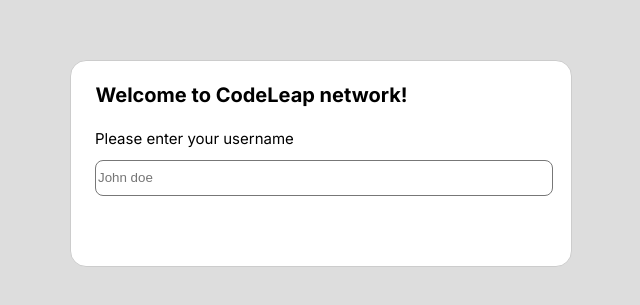
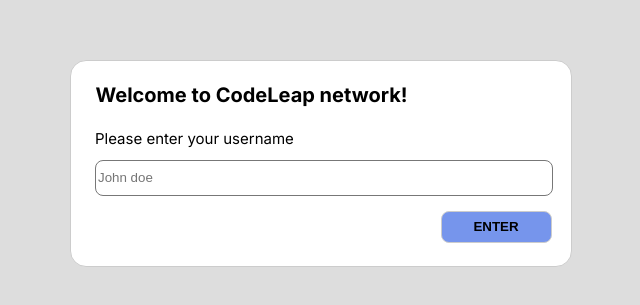
Before and after one commit to AAlan12/CodeLeap-Network, a React (Vite) app: page / in a window 1280 px wide. Shown: the part 237-542 px from the top of the page, without its empty margins (319-959 px from the left). Built offline with nearby package versions, Linux system fonts and the light colour scheme.

Commit message:
Criação do Buttons objects

```diff
--- /dev/null
+++ b/src/assets/objects/Buttons/index.jsx
@@ -0,0 +1,11 @@
+import styles from './styles.module.css';
+
+function Buttons({ text }) {
+  return (
+        <button className={styles.btn}>
+            {text}
+        </button>
+  );
+}
+
+export default Buttons;
--- /dev/null
+++ b/src/assets/objects/Buttons/styles.module.css
@@ -0,0 +1,7 @@
+.btn {
+    width: 111px;
+    height: 32px;
+    border: 1px solid var(--color-fifth);
+    border-radius: 8px;
+    font-weight: 700;
+}
--- a/src/components/Input/index.jsx
+++ b/src/components/Input/index.jsx
@@ -1,4 +1,5 @@
 import styles from './styles.module.css'
+import Buttons from '../../assets/objects/Buttons';
 
 function Input({title, type, placeholder}) {
     return (
@@ -7,6 +8,7 @@
                 {title}
             </h2>
             <input type={type} placeholder={placeholder}/>
+            <Buttons text="ENTER"/>
         </div>
     );
 }
--- a/src/components/Input/styles.module.css
+++ b/src/components/Input/styles.module.css
@@ -13,9 +13,18 @@
     align-items: start;
     display: flex;
     background: var(--color-zero);
-    color: var(--color-fifth);
+    color: var(--color-dark);
     border: 1px solid var(--color-sixth);
     border-radius: 8px;
     width: 452px;
     height: 32px;
 }
+
+.input_container button {
+    background-color: var(--color-second);
+    margin-top: 15px;
+    margin-left: 350px;
+}
+.input_container button:active {
+    background-color: var(--color-second-dark);
+}
--- a/src/styles/setting/colors.css
+++ b/src/styles/setting/colors.css
@@ -4,6 +4,7 @@
 
     --color-first: #999999;
     --color-second: #7695EC;
+    --color-second-dark: #6c88d6;
     --color-third: rgba(119, 119, 119, 0.8);
 
     --color-fourth: #DDDDDD;
```
